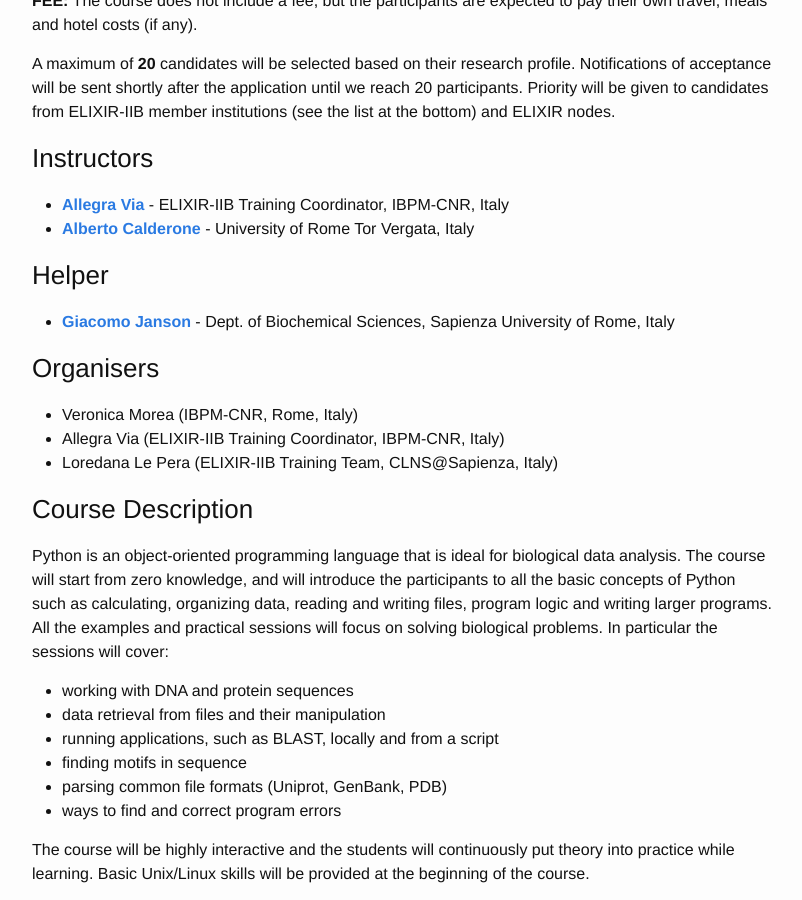
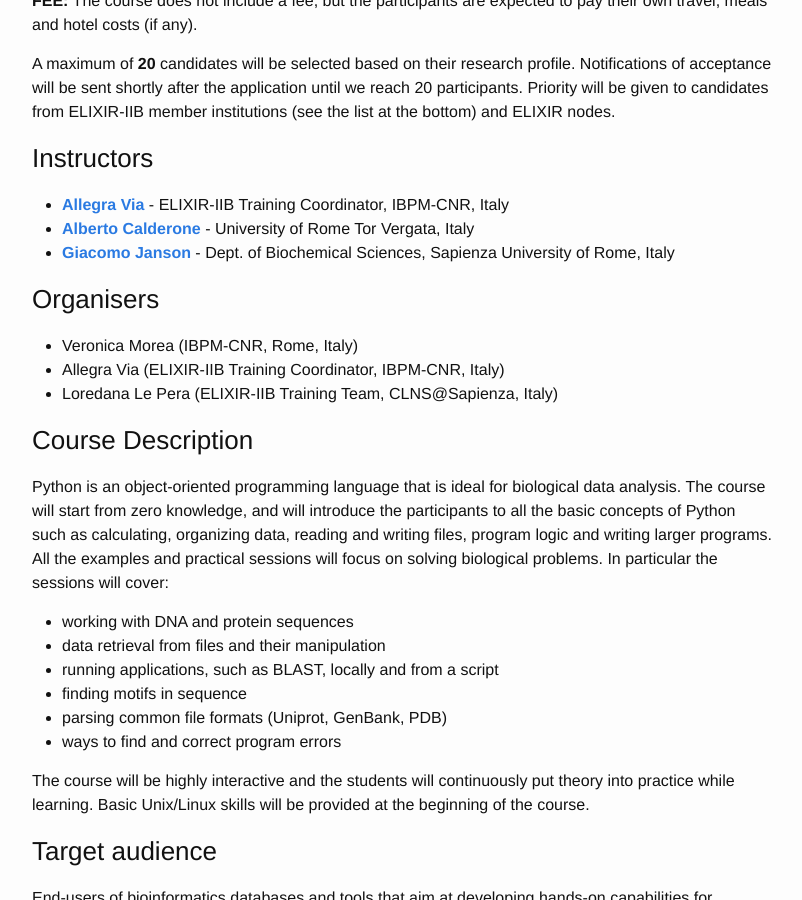
Before and after one commit to ELIXIR-IIB-training/website, a Jekyll site: the page built from _posts/2017-09-11-Python-Roma.md, in a window 1280 px wide and 900 px high, scrolled down 585 px. Shown: the whole window, without its empty margins (238-1040 px from the left). Built offline with Jekyll 4.4.1, drawn with Linux system fonts in a browser that asks for light colours.

Commit message:
Update 2017-09-11-Python-Roma.md

```diff
--- a/_posts/2017-09-11-Python-Roma.md
+++ b/_posts/2017-09-11-Python-Roma.md
@@ -36,9 +36,6 @@ A maximum of **20** candidates will be selected based on their research profile.
 ### Instructors
 - [**Allegra Via**](../../../instructors/allegra_via.html) - ELIXIR-IIB Training Coordinator, IBPM-CNR, Italy
 - [**Alberto Calderone**](../../../instructors/alberto_calderone.html) - University of Rome Tor Vergata, Italy
-<br>
-
-### Helper
 - [**Giacomo Janson**](../../../instructors/giacomo_janson.html) - Dept. of Biochemical Sciences, Sapienza University of Rome, Italy
 
 ### Organisers
```
